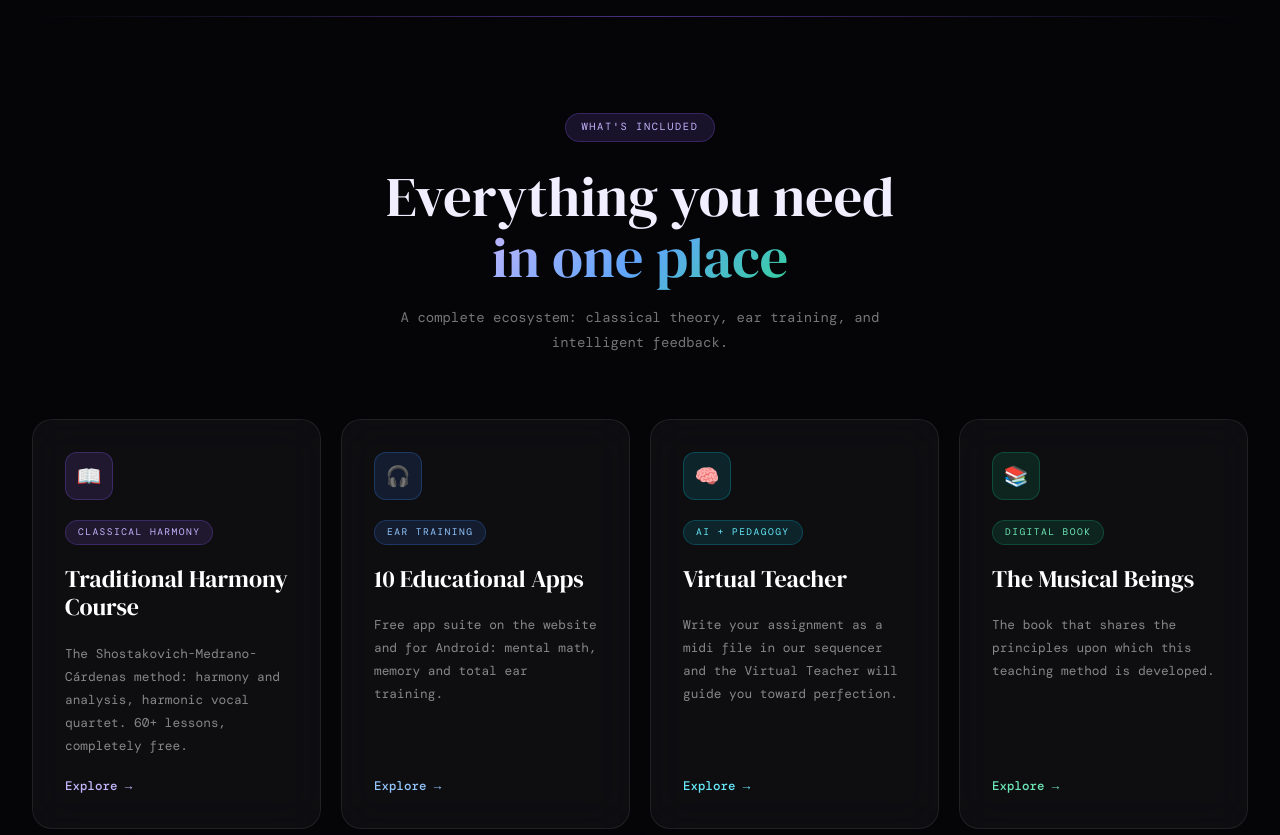
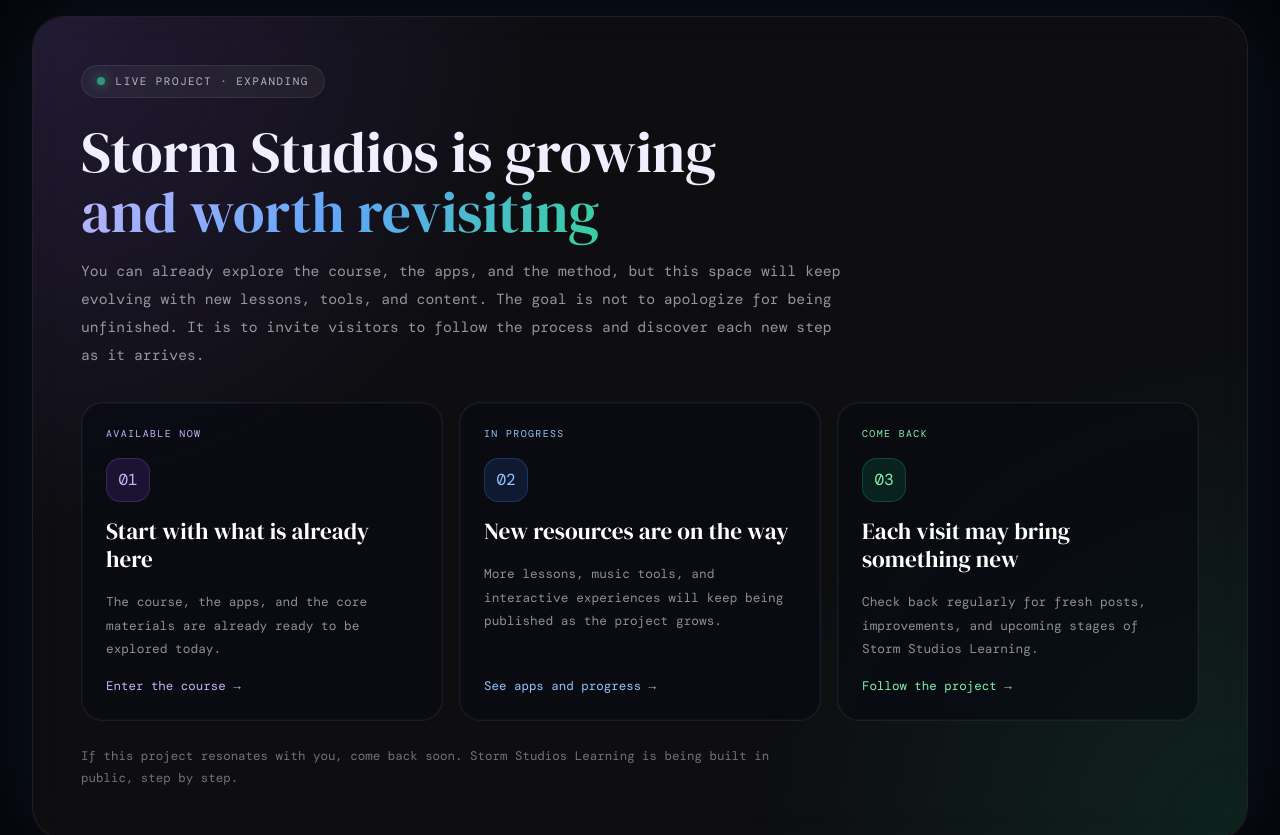
Before and after one commit to luisca66/StormStudios, a Next.js app: page /en in a window 1280 px wide. Shown: the part 1260-2095 px from the top of the page. Built offline with nearby package versions, Linux system fonts and the light colour scheme; a web font is replaced by a local one.

Commit message:
Add growing-site message section to home

```diff
--- a/app/[locale]/page.tsx
+++ b/app/[locale]/page.tsx
@@ -1,6 +1,7 @@
 import { MusicPlayer } from "@/components/MusicPlayer";
 import { HomeCTA } from "@/components/home/HomeCTA";
 import { HomeFeatures } from "@/components/home/HomeFeatures";
+import { HomeGrowthSection } from "@/components/home/HomeGrowthSection";
 import { HomeHero } from "@/components/home/HomeHero";
 import { HomeStructuredData } from "@/components/home/HomeStructuredData";
 import type { Metadata } from "next";
@@ -54,6 +55,8 @@ export default function HomePage() {
 
       <HomeHero />
 
+      <HomeGrowthSection />
+
       <div
         className="ss-divider"
         style={{ margin: "0 2rem", position: "relative", zIndex: 1 }}
--- /dev/null
+++ b/components/home/HomeGrowthSection.tsx
@@ -0,0 +1,200 @@
+import { Link } from "@/i18n/navigation";
+import { getTranslations } from "next-intl/server";
+
+interface GrowthItem {
+  key: "available" | "building" | "return";
+  href: "/curso-armonia" | "/apps" | "/blog";
+  accentHex: string;
+  accentSoft: string;
+}
+
+const growthItems: GrowthItem[] = [
+  {
+    key: "available",
+    href: "/curso-armonia",
+    accentHex: "#8b5cf6",
+    accentSoft: "#c4b5fd",
+  },
+  {
+    key: "building",
+    href: "/apps",
+    accentHex: "#3b82f6",
+    accentSoft: "#93c5fd",
+  },
+  {
+    key: "return",
+    href: "/blog",
+    accentHex: "#10b981",
+    accentSoft: "#86efac",
+  },
+];
+
+export async function HomeGrowthSection() {
+  const t = await getTranslations("home.growth");
+
+  return (
+    <section style={{ padding: "0 2rem 6rem", position: "relative", zIndex: 1, maxWidth: "1280px", margin: "0 auto" }}>
+      <div
+        className="ss-glass ss-reveal"
+        style={{
+          borderRadius: "2rem",
+          padding: "3rem",
+          position: "relative",
+          overflow: "hidden",
+          boxShadow: "0 0 100px rgba(59,130,246,0.12)",
+          animationDelay: "0.1s",
+        }}
+      >
+        <div
+          style={{
+            position: "absolute",
+            inset: 0,
+            borderRadius: "2rem",
+            background:
+              "radial-gradient(circle at top left, rgba(139,92,246,0.16) 0%, transparent 36%), radial-gradient(circle at bottom right, rgba(16,185,129,0.12) 0%, transparent 34%)",
+            pointerEvents: "none",
+          }}
+        />
+
+        <div style={{ position: "relative", zIndex: 1 }}>
+          <div
+            className="ss-mono"
+            style={{
+              display: "inline-flex",
+              alignItems: "center",
+              gap: "0.65rem",
+              fontSize: "0.68rem",
+              letterSpacing: "0.14em",
+              textTransform: "uppercase",
+              color: "rgba(255,255,255,0.68)",
+              marginBottom: "1.5rem",
+              padding: "0.45rem 0.95rem",
+              borderRadius: "9999px",
+              background: "rgba(255,255,255,0.05)",
+              border: "1px solid rgba(255,255,255,0.08)",
+            }}
+          >
+            <span
+              className="ss-blink"
+              style={{
+                width: "8px",
+                height: "8px",
+                borderRadius: "50%",
+                background: "#34d399",
+                boxShadow: "0 0 12px #34d399",
+                display: "inline-block",
+              }}
+            />
+            {t("badge")}
+          </div>
+
+          <div style={{ display: "grid", gap: "1.5rem", alignItems: "end", marginBottom: "2rem" }}>
+            <div>
+              <h2 className="ss-serif" style={{ fontSize: "clamp(2rem,5vw,3.6rem)", lineHeight: 1.05, marginBottom: "1rem" }}>
+                {t("titleLine1")}
+                <br />
+                <span className="ss-text-gradient">{t("titleLine2")}</span>
+              </h2>
+              <p
+                className="ss-mono"
+                style={{
+                  maxWidth: "760px",
+                  fontSize: "0.92rem",
+                  lineHeight: 1.9,
+                  color: "rgba(255,255,255,0.56)",
+                }}
+              >
+                {t("description")}
+              </p>
+            </div>
+          </div>
+
+          <div style={{ display: "grid", gridTemplateColumns: "repeat(auto-fit, minmax(240px, 1fr))", gap: "1rem" }}>
+            {growthItems.map((item, index) => (
+              <Link
+                key={item.key}
+                href={item.href}
+                className="ss-card"
+                style={{
+                  textDecoration: "none",
+                  color: "inherit",
+                  borderRadius: "1.35rem",
+                  padding: "1.5rem",
+                  background: "rgba(8,10,18,0.58)",
+                  border: "1px solid rgba(255,255,255,0.08)",
+                  boxShadow: `inset 0 0 0 1px ${item.accentHex}10`,
+                  display: "flex",
+                  flexDirection: "column",
+                  gap: "1rem",
+                  minHeight: "220px",
+                }}
+              >
+                <span
+                  className="ss-mono"
+                  style={{
+                    fontSize: "0.62rem",
+                    letterSpacing: "0.14em",
+                    textTransform: "uppercase",
+                    color: item.accentSoft,
+                  }}
+                >
+                  {t(`items.${item.key}.eyebrow`)}
+                </span>
+
+                <div
+                  style={{
+                    width: "2.75rem",
+                    height: "2.75rem",
+                    borderRadius: "0.9rem",
+                    background: `${item.accentHex}22`,
+                    border: `1px solid ${item.accentHex}44`,
+                    display: "flex",
+                    alignItems: "center",
+                    justifyContent: "center",
+                    color: item.accentSoft,
+                    fontSize: "1rem",
+                  }}
+                >
+                  0{index + 1}
+                </div>
+
+                <h3 className="ss-serif" style={{ fontSize: "1.45rem", lineHeight: 1.2, color: "white" }}>
+                  {t(`items.${item.key}.title`)}
+                </h3>
+
+                <p
+                  className="ss-mono"
+                  style={{
+                    fontSize: "0.8rem",
+                    lineHeight: 1.85,
+                    color: "rgba(255,255,255,0.54)",
+                    marginBottom: "auto",
+                  }}
+                >
+                  {t(`items.${item.key}.description`)}
+                </p>
+
+                <span className="ss-mono" style={{ fontSize: "0.78rem", color: item.accentSoft }}>
+                  {t(`items.${item.key}.cta`)}
+                </span>
+              </Link>
+            ))}
+          </div>
+
+          <p
+            className="ss-mono"
+            style={{
+              marginTop: "1.5rem",
+              fontSize: "0.78rem",
+              lineHeight: 1.8,
+              color: "rgba(255,255,255,0.42)",
+              maxWidth: "720px",
+            }}
+          >
+            {t("footer")}
+          </p>
+        </div>
+      </div>
+    </section>
+  );
+}
--- a/messages/en/common.json
+++ b/messages/en/common.json
@@ -116,10 +116,37 @@
       }
     },
     "cta": {
-      "titleLine1": "Start your journey",
-      "titleLine2": "in harmony today",
-      "description": "Full free access. No credit card required.",
-      "button": "Access for free →"
+      "titleLine1": "Start today",
+      "titleLine2": "and come back soon",
+      "description": "Full free access. New lessons, tools, and publications will keep appearing here over time.",
+      "button": "Explore now →"
+    },
+    "growth": {
+      "badge": "Live project · expanding",
+      "titleLine1": "Storm Studios is growing",
+      "titleLine2": "and worth revisiting",
+      "description": "You can already explore the course, the apps, and the method, but this space will keep evolving with new lessons, tools, and content. The goal is not to apologize for being unfinished. It is to invite visitors to follow the process and discover each new step as it arrives.",
+      "items": {
+        "available": {
+          "eyebrow": "Available now",
+          "title": "Start with what is already here",
+          "description": "The course, the apps, and the core materials are already ready to be explored today.",
+          "cta": "Enter the course →"
+        },
+        "building": {
+          "eyebrow": "In progress",
+          "title": "New resources are on the way",
+          "description": "More lessons, music tools, and interactive experiences will keep being published as the project grows.",
+          "cta": "See apps and progress →"
+        },
+        "return": {
+          "eyebrow": "Come back",
+          "title": "Each visit may bring something new",
+          "description": "Check back regularly for fresh posts, improvements, and upcoming stages of Storm Studios Learning.",
+          "cta": "Follow the project →"
+        }
+      },
+      "footer": "If this project resonates with you, come back soon. Storm Studios Learning is being built in public, step by step."
     },
     "structuredData": {
       "organization": {
--- a/messages/es/common.json
+++ b/messages/es/common.json
@@ -116,10 +116,37 @@
       }
     },
     "cta": {
-      "titleLine1": "Comienza tu viaje",
-      "titleLine2": "armónico hoy",
-      "description": "Acceso gratuito completo. Sin tarjeta de crédito.",
-      "button": "Acceder gratis →"
+      "titleLine1": "Empieza hoy",
+      "titleLine2": "y vuelve pronto",
+      "description": "Acceso gratuito completo. Nuevas lecciones, herramientas y publicaciones irán apareciendo aquí periódicamente.",
+      "button": "Explorar ahora →"
+    },
+    "growth": {
+      "badge": "Proyecto vivo · en expansión",
+      "titleLine1": "Storm Studios está creciendo",
+      "titleLine2": "y vale la pena volver",
+      "description": "Ya puedes explorar el curso, las apps y el método, pero este espacio seguirá cambiando con nuevas lecciones, herramientas y contenidos. La idea no es pedir paciencia: es invitarte a acompañar el proceso y descubrir cada avance conforme aparezca.",
+      "items": {
+        "available": {
+          "eyebrow": "Disponible ahora",
+          "title": "Empieza con lo que ya existe",
+          "description": "El curso, las apps y los materiales base ya están listos para explorarse desde hoy.",
+          "cta": "Entrar al curso →"
+        },
+        "building": {
+          "eyebrow": "En desarrollo",
+          "title": "Nuevos recursos irán llegando",
+          "description": "Seguiremos publicando lecciones, herramientas musicales y experiencias interactivas a medida que el proyecto crece.",
+          "cta": "Ver apps y avances →"
+        },
+        "return": {
+          "eyebrow": "Vuelve al sitio",
+          "title": "Cada visita puede traerte algo nuevo",
+          "description": "Regresa periódicamente para encontrar publicaciones, mejoras y próximas etapas de Storm Studios Learning.",
+          "cta": "Seguir el proyecto →"
+        }
+      },
+      "footer": "Si este proyecto resuena contigo, vuelve pronto. Storm Studios Learning se está construyendo en público, paso a paso."
     },
     "structuredData": {
       "organization": {
```
